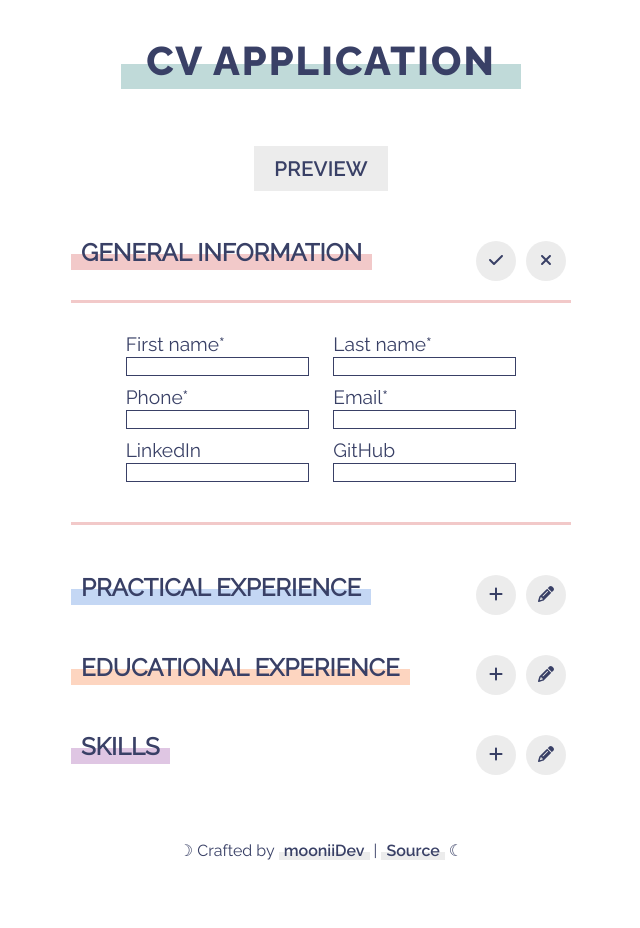
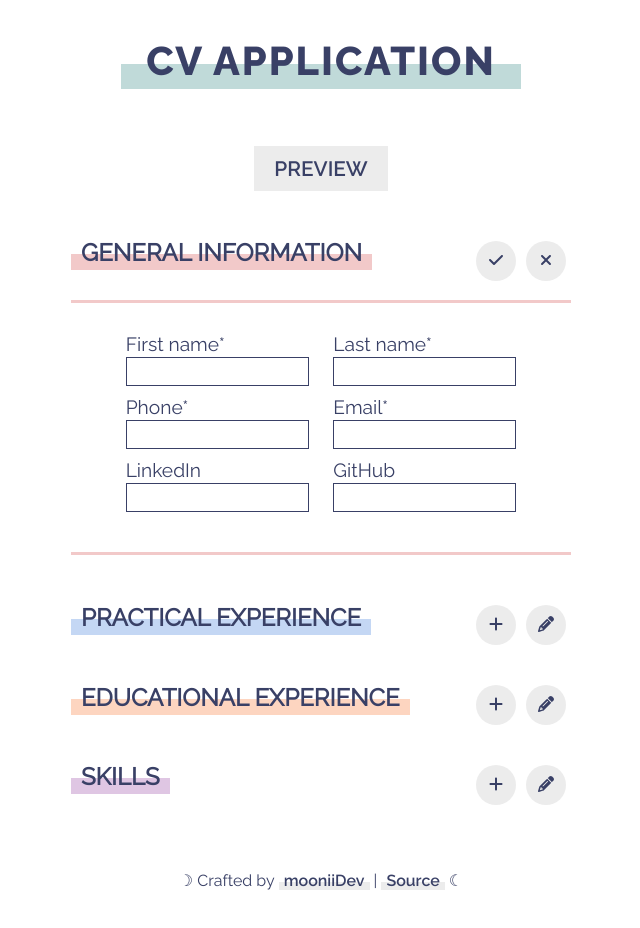
Before and after one commit to mooniiDev/cv-application, a React (Create React App) app: page / in a window 1280 px wide. Both pictures are taken after a click on the button 815 px from the left and 260 px from the top of the page. Shown: the top 928 px of the page, without its empty margins (319-959 px from the left). Before the commit the page ends 906 px from the top, so only its background shows below. Built offline with nearby package versions, Linux system fonts and the light colour scheme.

Commit message:
Update GeneralForm component's height of inputs

```diff
--- a/src/styles/GeneralForm.css
+++ b/src/styles/GeneralForm.css
@@ -1,12 +1,3 @@
-@keyframes slideDown {
-  0% {
-    transform: translateY(-20px);
-  }
-  100% {
-    transform: translateY(0px);
-  }
-}
-
 .general-form {
   font-size: 1.2rem;
   margin-bottom: 30px;
@@ -25,6 +16,7 @@
 .general-form input {
   display: flex;
   margin: 2px 0 10px 0;
+  height: 25px;
   border: 1px solid var(--dark-blue);
   transition: .3s;
 }
```
